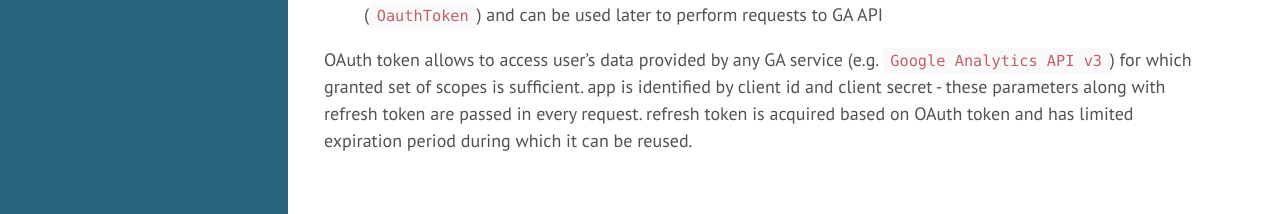
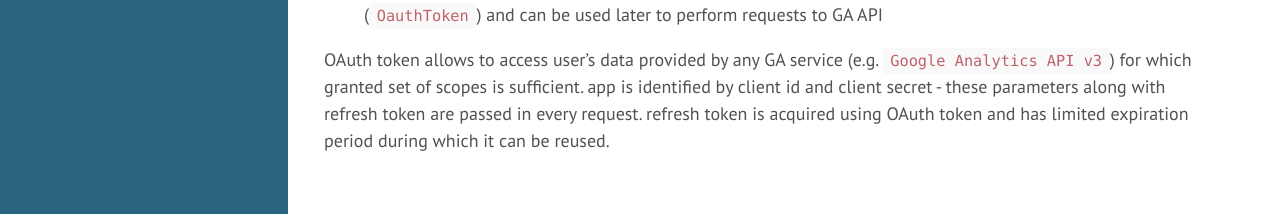
Before and after one commit to tap349/tap349.github.io, a Jekyll site: the page built from _posts/2016-03-16-GA-demystified.md, in a window 1280 px wide and 1352 px high. Shown: the part 1135-1349 px from the top of the window. Built offline with Jekyll 4.4.1, drawn with Linux system fonts in a browser that asks for light colours.

Commit message:
update 2016-03-16_18:25:28

```diff
--- a/_posts/2016-03-16-GA-demystified.md
+++ b/_posts/2016-03-16-GA-demystified.md
@@ -57,5 +57,5 @@ when app needs access to GA counter statistics:
 OAuth token allows to access user's data provided by any GA service
 (e.g. `Google Analytics API v3`) for which granted set of scopes is sufficient.
 app is identified by client id and client secret - these parameters along with
-refresh token are passed in every request. refresh token is acquired based on
+refresh token are passed in every request. refresh token is acquired using
 OAuth token and has limited expiration period during which it can be reused.
```
